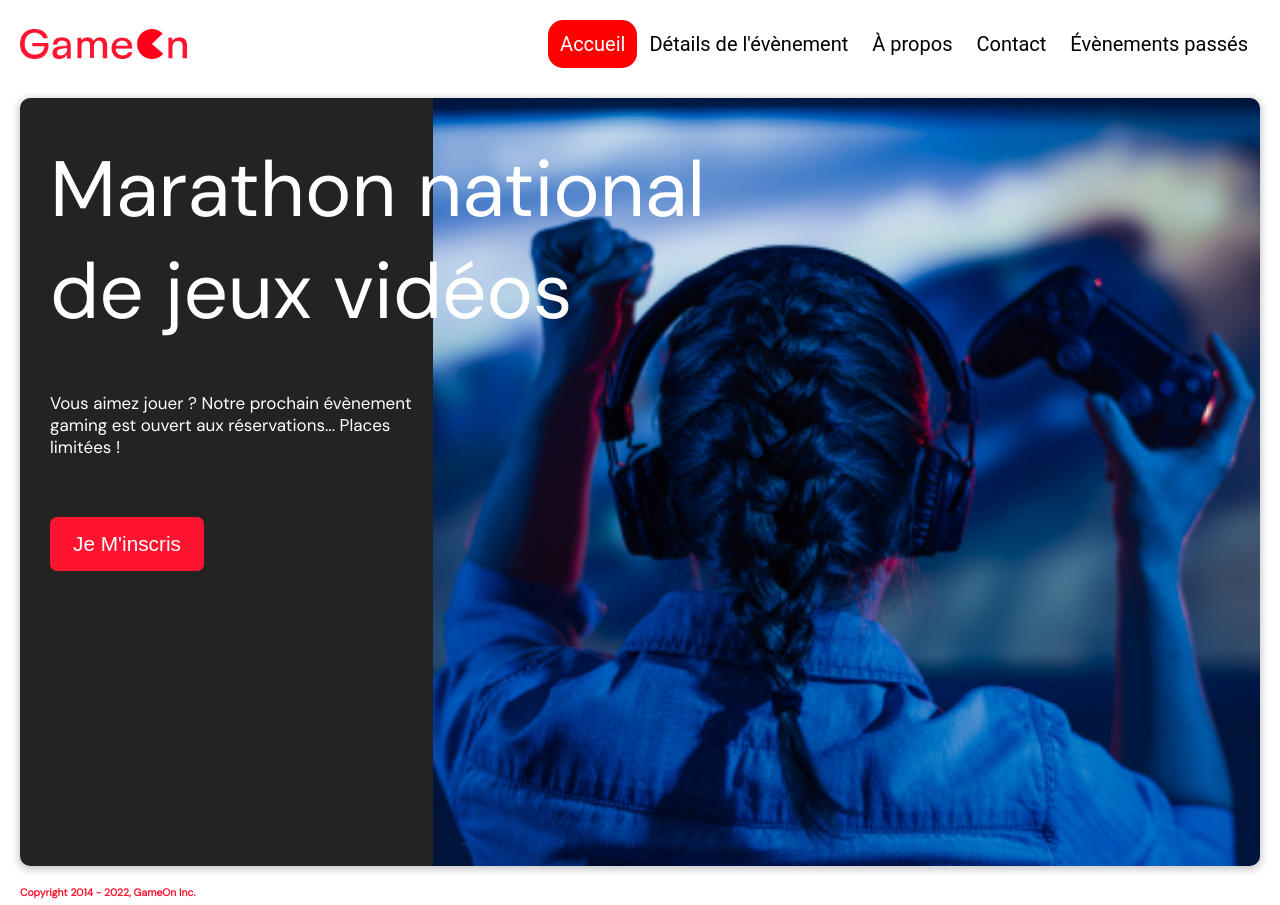
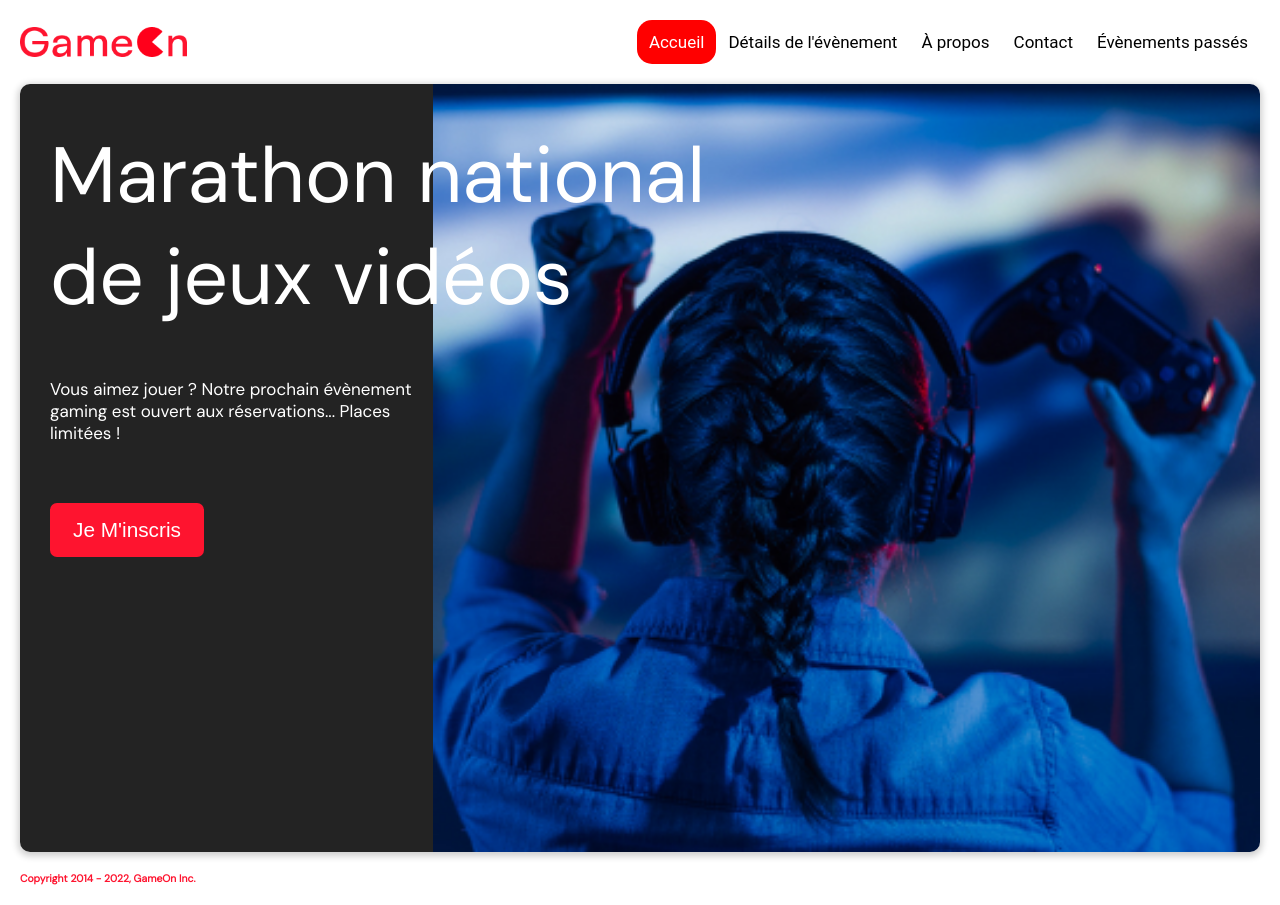
Before and after one commit to QuentinAlmira/P4-Gameon, a plain HTML site: page index.html in a window 1280 px wide. Drawn offline with Linux system fonts and the light colour scheme.

Commit message:
Responsive nav font size

```diff
--- a/css/modal.css
+++ b/css/modal.css
@@ -35,7 +35,7 @@ img {
   align-items: center;
   justify-content: space-between;
   overflow: hidden;
-  margin: 20px 20px 30px;
+  margin: 20px 20px 20px;
 }
 .header-logo {
   display: flex;
@@ -56,7 +56,7 @@ img {
   text-align: center;
   padding: 12px 12px;
   text-decoration: none;
-  font-size: 20px;
+  font-size: 17px;
   font-family: Roboto, sans-serif;
 }
 
@@ -434,6 +434,7 @@ input[data-error]::after {
   color: #fe142f;
   font-size: 0.65rem;
   font-weight: bolder;
+  margin-bottom: 20px;
 }
 .hero-section > .btn-signup {
   display: none;
```
